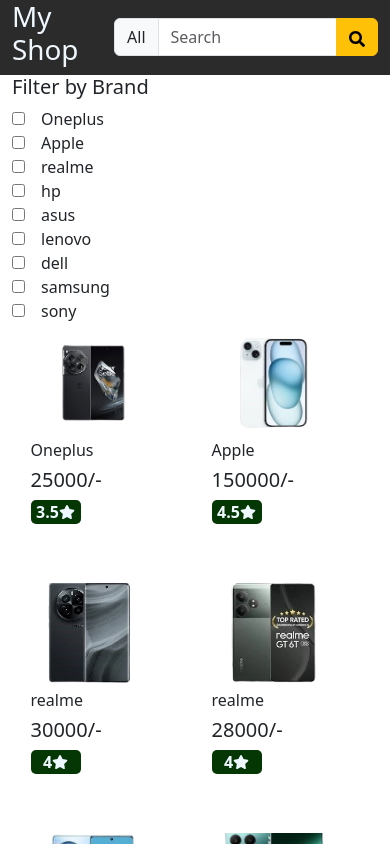
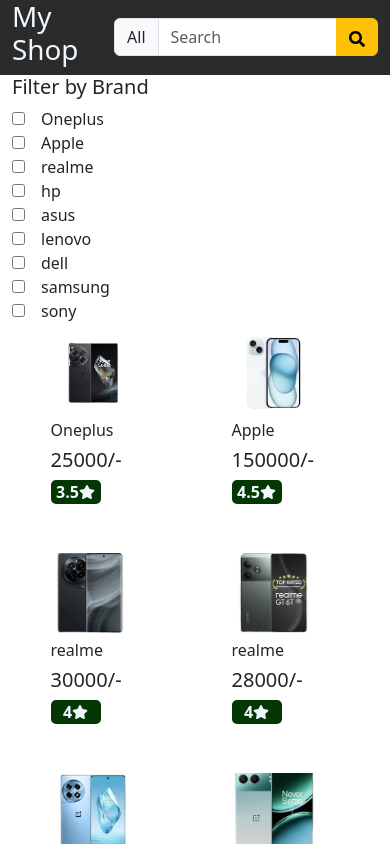
Before and after one commit to Avi-farmer/e-cart, a React (Create React App) app: page /mobiles in a window 390 px wide. Shown: the top 844 px of the page. Built offline with nearby package versions, Linux system fonts and the light colour scheme.

Commit message:
new changes

```diff
--- a/src/App.css
+++ b/src/App.css
@@ -122,8 +122,8 @@
   .data1 {
     border-radius: 10px;
     margin: 10px;
-    width: 140px;
-    height: 210px;
+    width: 100px;
+    height: 180px;
     overflow: hidden;
     transition: transform 0.3s ease, box-shadow 0.3s ease;
   }
@@ -148,8 +148,8 @@
 
 @media (max-width:770px) {
   .data1 img {
-    height: 100px;
-    width: 100px;
+    height: 80px;
+    width: 80px;
   }
 }
 
```
Also changed, not shown: src/data/ProductsData.jsx (+1 -1 lines).
